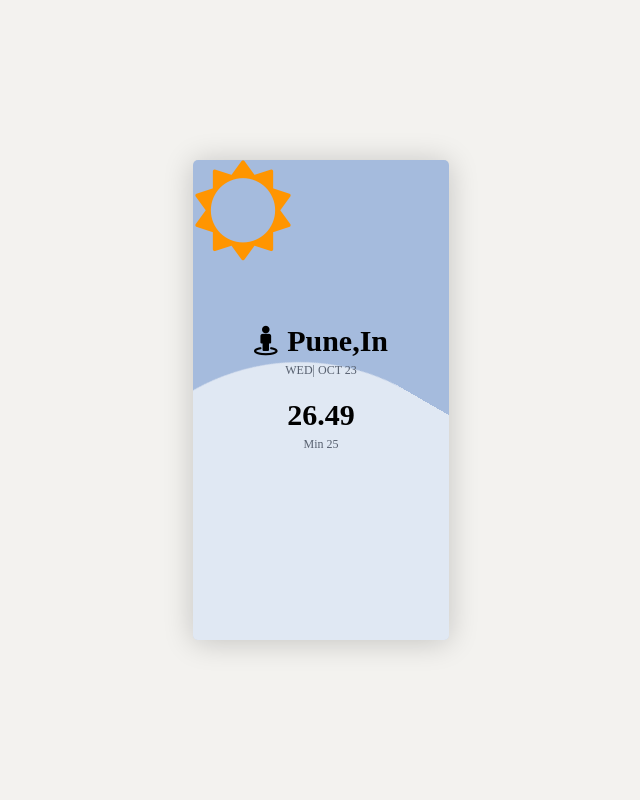
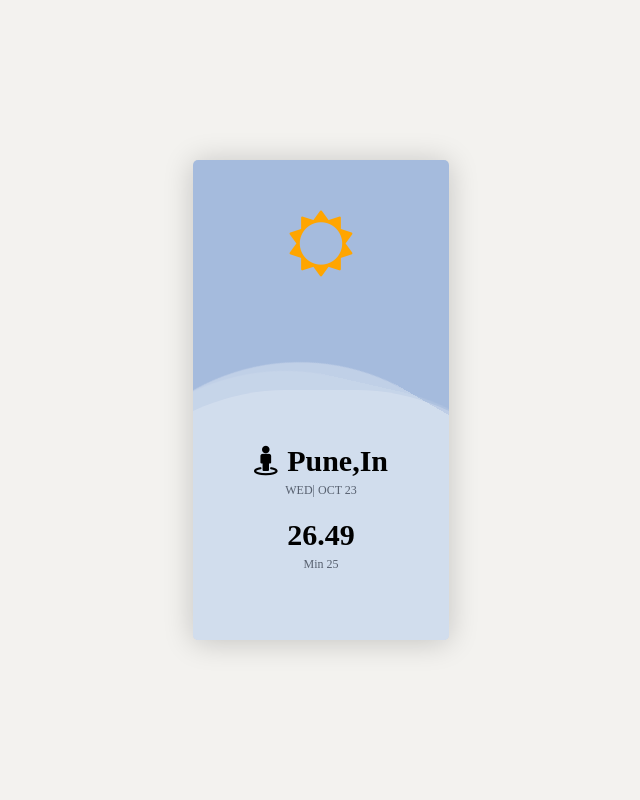
Before and after one commit to Abhishek058/Weather_App, a plain HTML site: page index.html in a window 1280 px wide. Shown: the whole page, without its empty margins (319-959 px from the left). Drawn offline with Linux system fonts and the light colour scheme.

Commit message:
Code updated | all alignment fixed

```diff
--- a/index.html
+++ b/index.html
@@ -8,20 +8,16 @@
       rel="stylesheet"
       href="https://stackpath.bootstrapcdn.com/font-awesome/4.7.0/css/font-awesome.min.css"
     />
-    <link rel="stylesheet" href="style.css">
+    <link rel="stylesheet" href="style.css" />
     <title>Weather App</title>
   </head>
   <body>
     <div class="box">
       <div class="wave -one"></div>
-      <div class="wave -two"></div>
-      <div class="wave -three"></div>
-      <div id="weathericon">
-        <i
-          class="fa fa-sun-o"
-          aria-hidden="true"
-          style="color: rgb(255, 149, 0); font-size: 100px"
-        ></i>
+      <div class="wave-two"></div>
+      <div class="wave-three"></div>
+      <div id="weathercon">
+        <i class="fa fa-sun-o" aria-hidden="true" style="color: orange"></i>
       </div>
       <div class="info">
         <h2 class="location">
--- a/style.css
+++ b/style.css
@@ -112,7 +112,7 @@ html {
 }
 
 .location {
-  margin-top: -10rem;
+  margin-top: 2rem;
   text-align: center;
   font-weight: 800;
   font-size: 3rem;
@@ -155,14 +155,14 @@ html {
   color: #57606f;
 }
 #weathercon {
-  height: 55%;
+  height: 35%;
   display: flex;
   justify-content: center;
   align-items: center;
   font-size: 3em;
 }
 
-#weathercon .fas {
+#weathercon .fa-sun-o {
   font-size: 6rem;
   animation: fas-anime 3s linear infinite alternate;
 }
```
